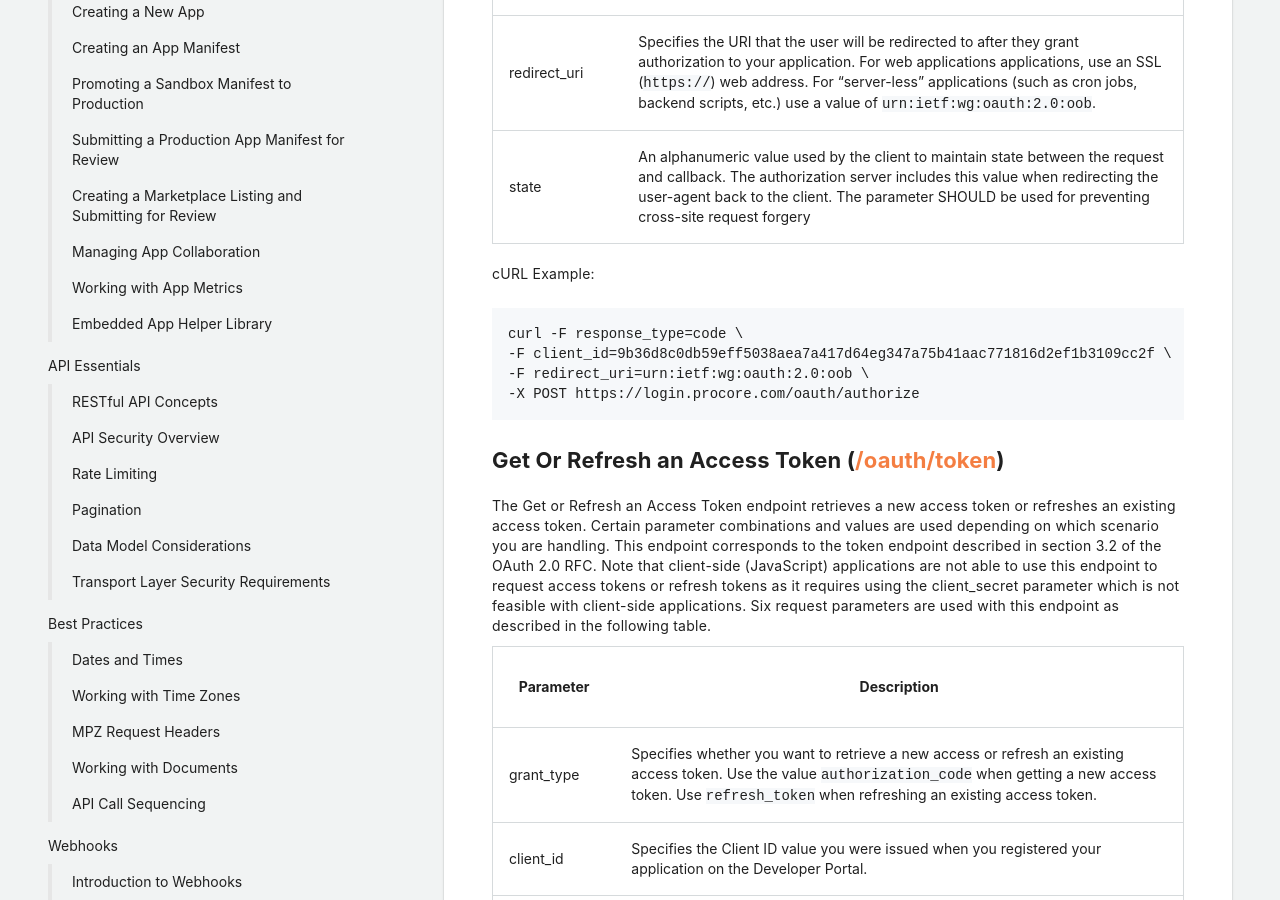
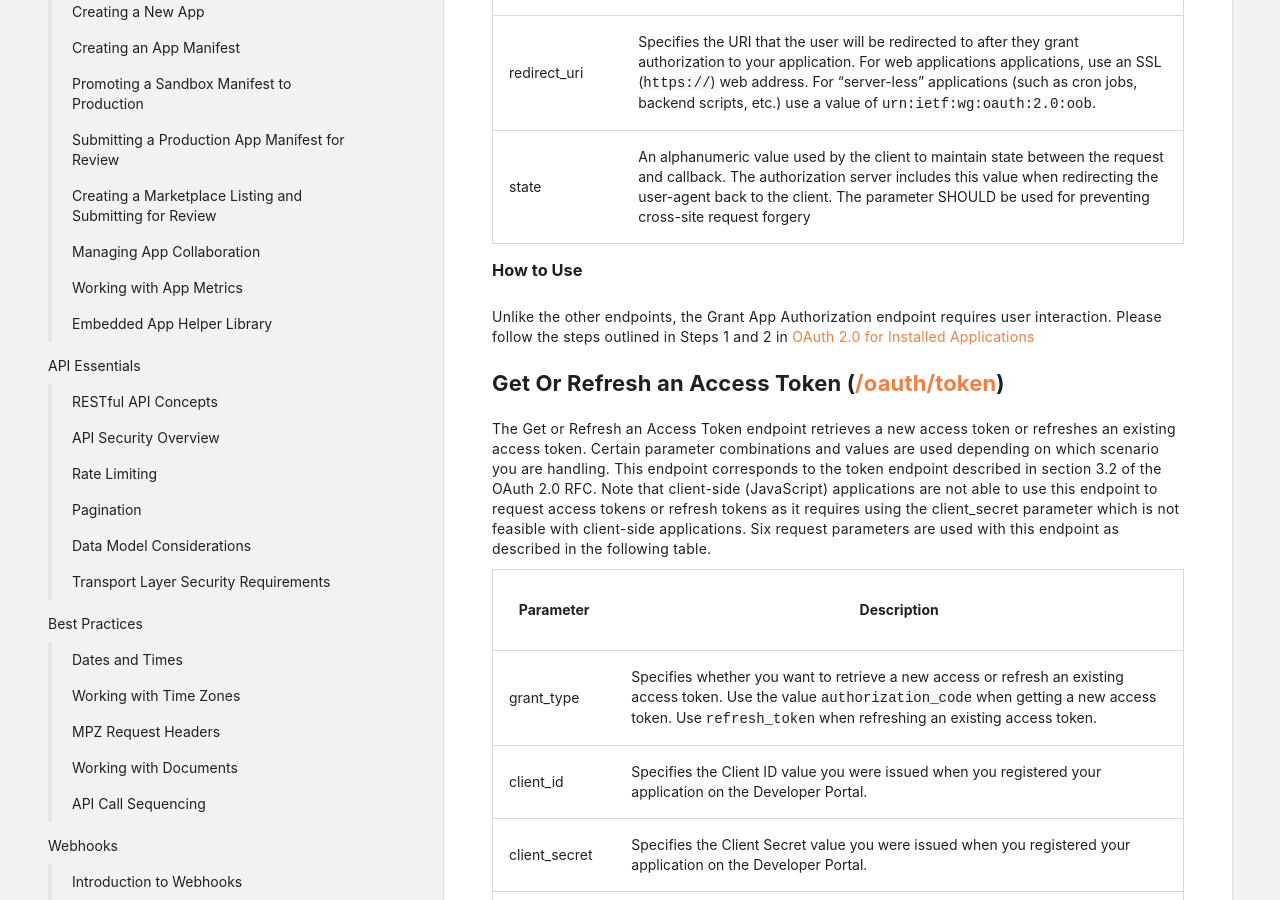
Before and after one commit to procore/documentation, a Jekyll site: the page built from oauth/oauth_endpoints.md, in a window 1280 px wide and 900 px high, scrolled down 1112 px. Built offline with Jekyll 4.4.1, drawn with Linux system fonts in a browser that asks for light colours.

Commit message:
Zl 1365 update oauth documentation (#39)
* Update oauth endpoints docs to reflect the required flow

* Fix link formatting and small text change

````diff
--- a/oauth/oauth_endpoints.md
+++ b/oauth/oauth_endpoints.md
@@ -33,14 +33,9 @@ Three required request parameters are used with this endpoint as described in in
 | redirect_uri  | Specifies the URI that the user will be redirected to after they grant authorization to your application. For web applications applications, use an SSL (`https://`) web address. For "server-less" applications (such as cron jobs, backend scripts, etc.) use a value of `urn:ietf:wg:oauth:2.0:oob`. |
 | state         | An alphanumeric value used by the client to maintain state between the request and callback. The authorization server includes this value when redirecting the user-agent back to the client. The parameter SHOULD be used for preventing cross-site request forgery                                    |
 
-cURL Example:
+### How to Use
 
-```
-curl -F response_type=code \
--F client_id=9b36d8c0db59eff5038aea7a417d64eg347a75b41aac771816d2ef1b3109cc2f \
--F redirect_uri=urn:ietf:wg:oauth:2.0:oob \
--X POST https://login.procore.com/oauth/authorize
-```
+Unlike the other endpoints, the Grant App Authorization endpoint requires user interaction. Please follow the steps outlined in Steps 1 and 2 in [OAuth 2.0 for Installed Applications]({{ site.url }}{{ site.baseurl }}{% link oauth/oauth_installed_apps.md %})
 
 ## Get Or Refresh an Access Token ([/oauth/token](https://developers.procore.com/reference/authentication#get-or-refresh-an-access-token))
 
````
